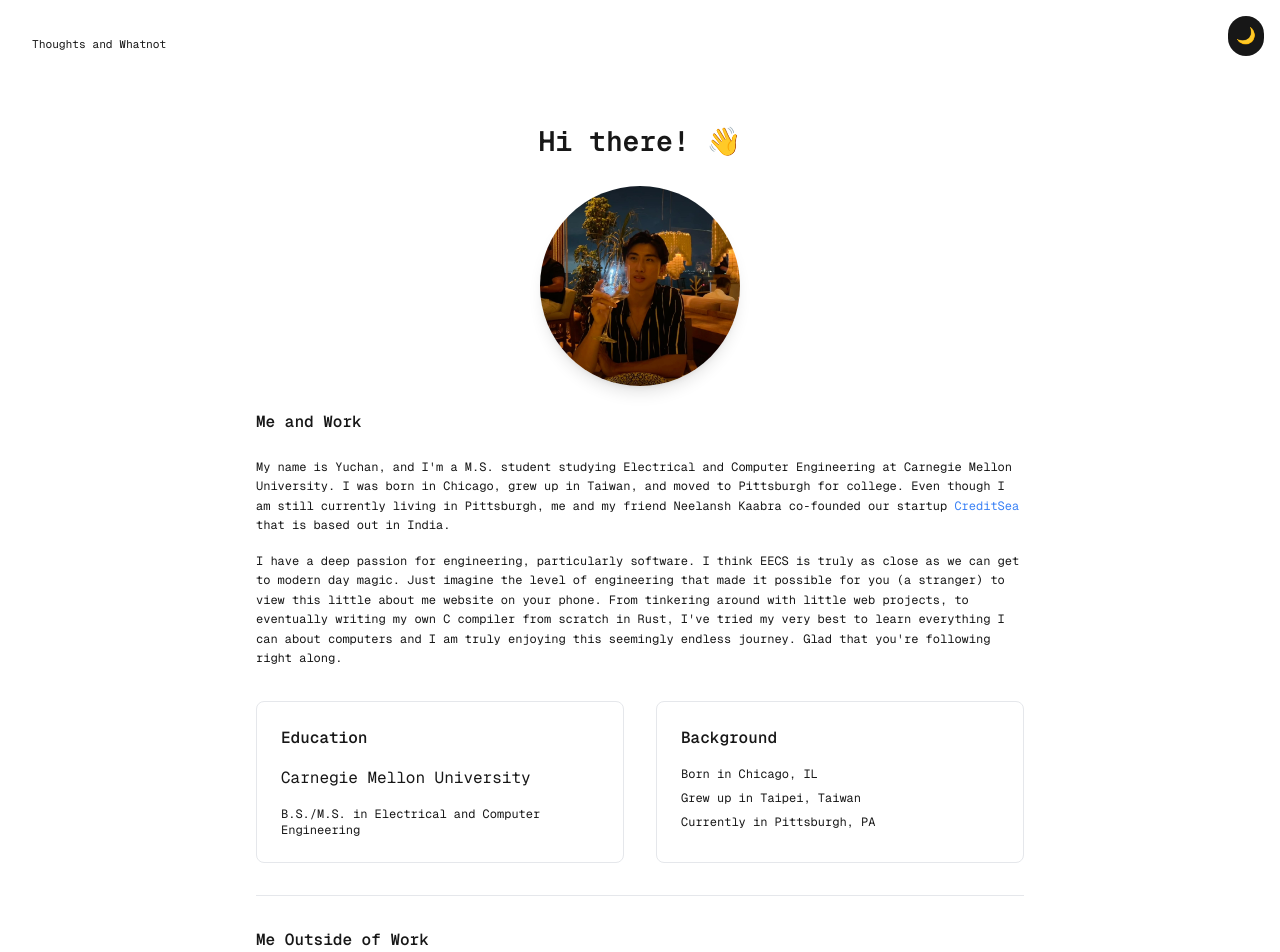
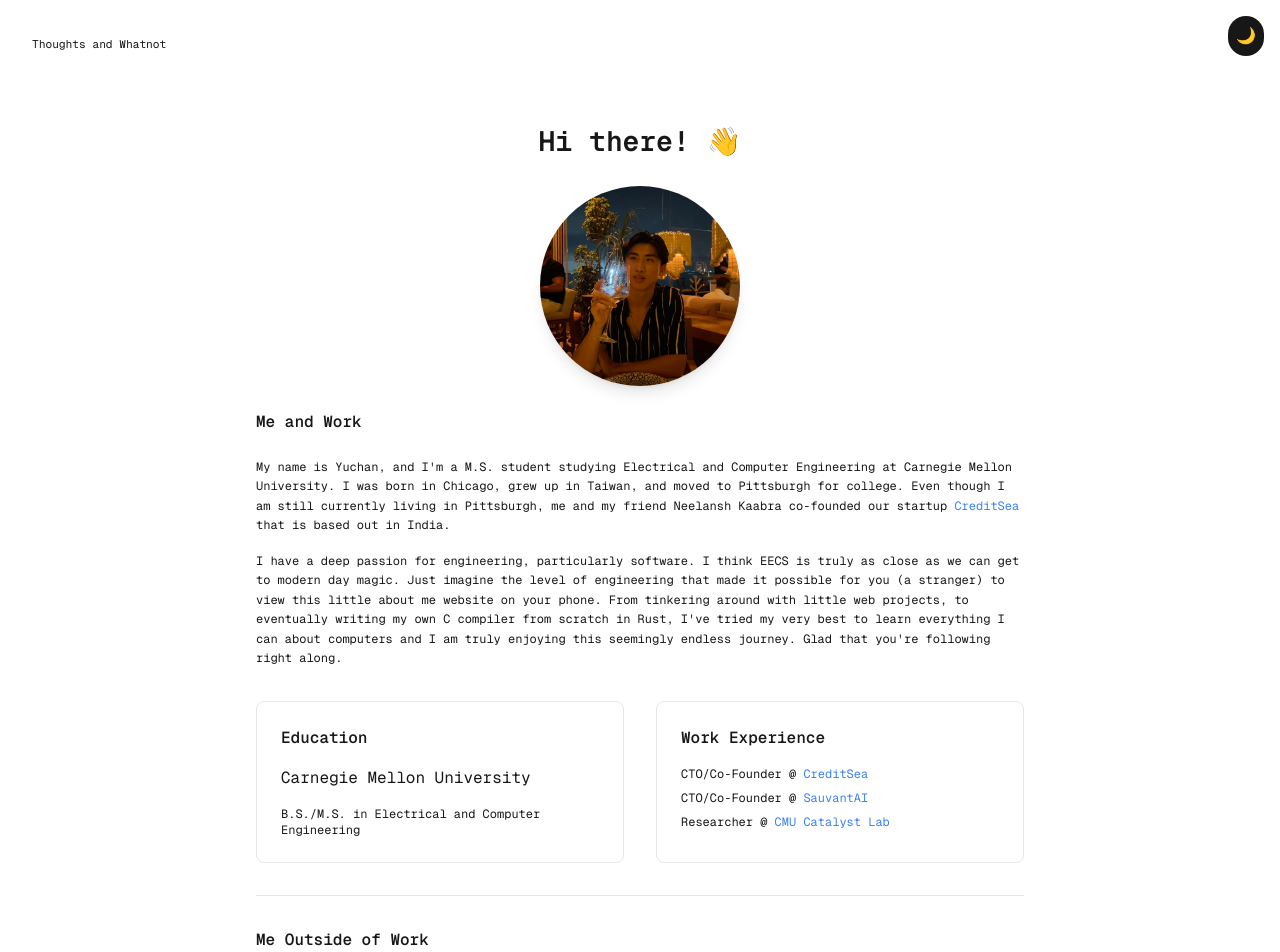
Before and after one commit to yuchannn/yuchan.io, a Next.js app: page / in a window 1280 px wide. Shown: the top 952 px of the page. Built offline with nearby package versions, Linux system fonts and the light colour scheme.

Commit message:
fix: homepage

```diff
--- a/src/app/page.tsx
+++ b/src/app/page.tsx
@@ -61,11 +61,11 @@ export default function Home() {
           </div>
 
           <div className="space-y-4 p-6 rounded-lg border border-foreground/10">
-            <h2 className="text-xl font-semibold">Background</h2>
+            <h2 className="text-xl font-semibold">Work Experience</h2>
             <ul className="space-y-2 text-xs">
-              <li>Born in Chicago, IL</li>
-              <li>Grew up in Taipei, Taiwan</li>
-              <li>Currently in Pittsburgh, PA</li>
+              <li>CTO/Co-Founder @ <a href="https://www.creditsea.com" className="text-blue-500 hover:underline" target="_blank" rel="noopener noreferrer">CreditSea</a></li>
+              <li>CTO/Co-Founder @ <a href="https://www.sauvant.ai" className="text-blue-500 hover:underline" target="_blank" rel="noopener noreferrer">SauvantAI</a></li>
+              <li>Researcher @ <a href="https://catalyst.cs.cmu.edu/" className="text-blue-500 hover:underline" target="_blank" rel="noopener noreferrer">CMU Catalyst Lab</a></li>
             </ul>
           </div>
 
```
